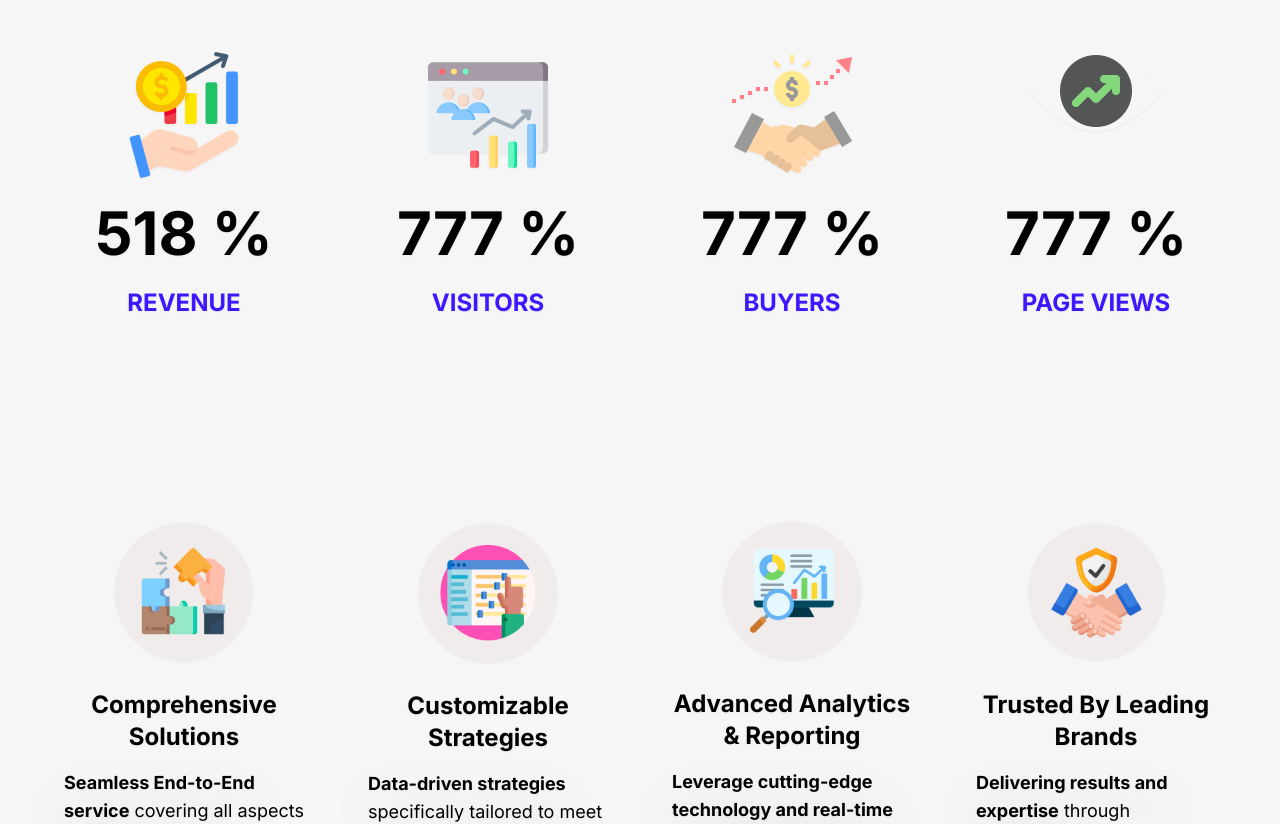
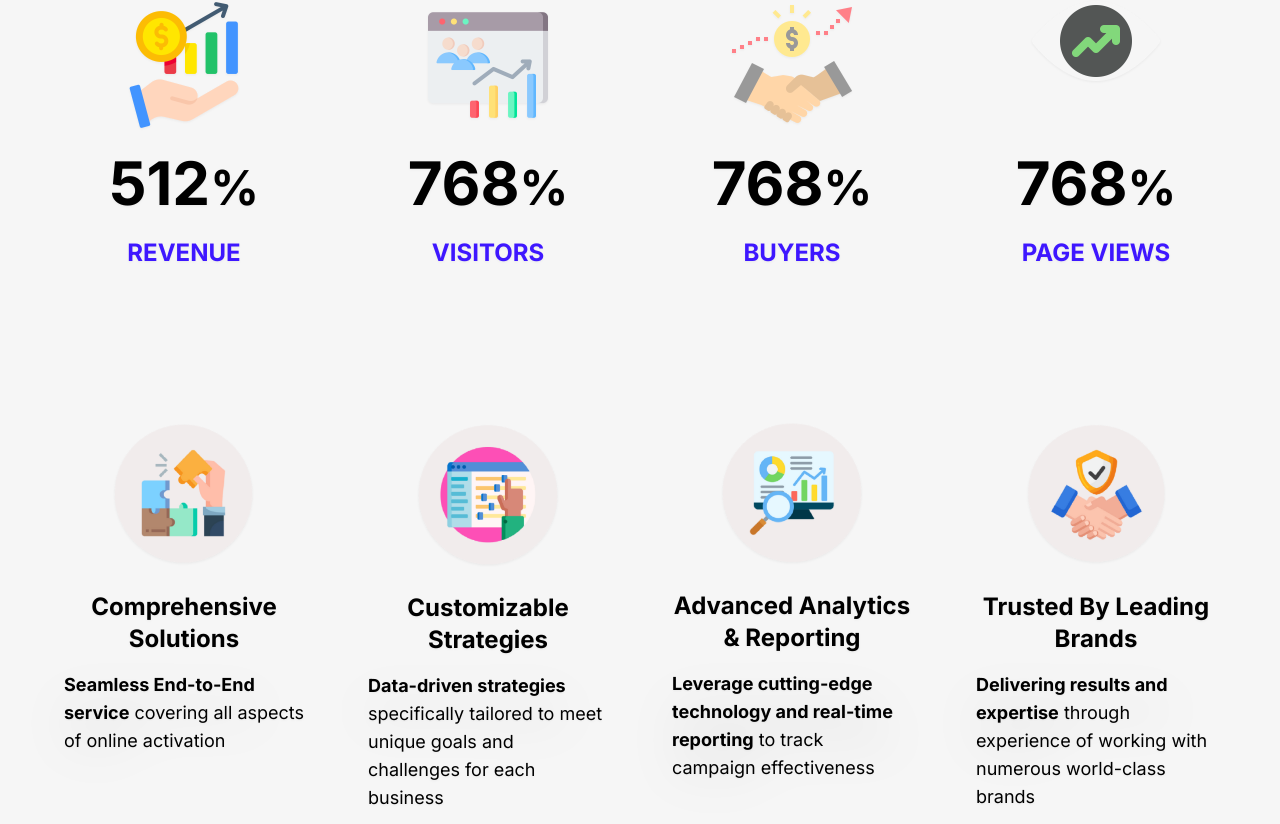
Before and after one commit to taleenteen/kpcx-project, a Next.js app: page / in a window 1280 px wide. Shown: the part 1281-2105 px from the top of the page. Built offline with nearby package versions, Linux system fonts and the light colour scheme.

Commit message:
fix hero -h

```diff
--- a/app/components/Hero.tsx
+++ b/app/components/Hero.tsx
@@ -24,7 +24,7 @@ export default function Hero() {
   }, []);
 
   return (
-    <div className="relative w-full max-w-[1300px] h-screen xs:h-[450px] sm:h-[600px] md:h-[750px] mx-auto rounded-[30px] bg-white">
+    <div className="relative w-full max-w-[1300px] h-screen xs:h-[450px] md:h-[600px] xl:h-[700px] mx-auto rounded-[30px] bg-white">
       <div
         className="absolute inset-0 bg-cover bg-center rounded-[30px] "
         style={{
--- a/app/components/SectionThree/Services.tsx
+++ b/app/components/SectionThree/Services.tsx
@@ -110,7 +110,7 @@ const ServiceSection: React.FC = () => {
           ))}
         </div>
 
-        <div className="w-full md:w-1/2 p-4 bg-whitebg border border-white rounded-3xl shadow-md relative ">
+        <div className="w-full md:w-1/2 p-4 bg-whitebg border border-white rounded-3xl shadow-md relative aspect-auto">
           <Image
             src={selectedService.image}
             alt={selectedService.title}
--- a/app/components/SectionTwo/Info.tsx
+++ b/app/components/SectionTwo/Info.tsx
@@ -80,7 +80,8 @@ const Info: React.FC = () => {
                   <h3
                     className={`text-6xl font-bold text-md mb-6 text-black animate-fadeInRight`}
                   >
-                    <AnimatedCounter from={0} to={value} /> %
+                    <AnimatedCounter from={0} to={value} />
+                    <span className="text-5xl font-bold">%</span>
                   </h3>
                   <p
                     className={`text-2xl text-blue2 uppercase font-bold animate-fadeInRight`}
@@ -94,7 +95,7 @@ const Info: React.FC = () => {
         </div>
       </div>
 
-      <div className="container px-2 py-12 mx-auto">
+      <div className="container px-2  mx-auto">
         <div className="flex flex-wrap text-center justify-center">
           {botSectionData.map(({ src, heading, strong, content }, index) => (
             <div
```
